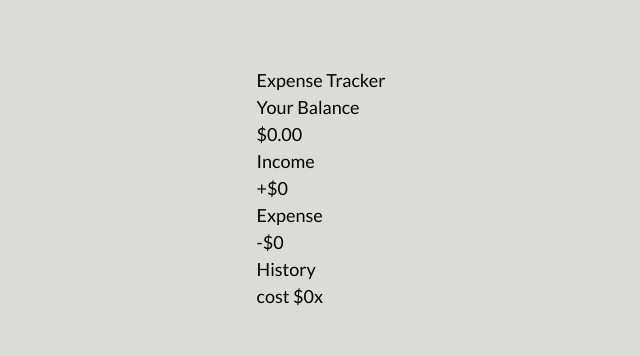
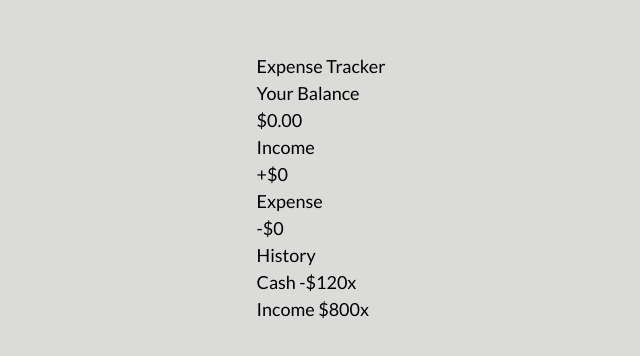
Before and after one commit to Lu-Smith/vue_expense_tracker, a Vue app: page / in a window 1280 px wide. Shown: the part 212-568 px from the top of the page, without its empty margins (319-959 px from the left). Built offline with nearby package versions, Linux system fonts and the light colour scheme.

Commit message:
Updated TransactionList.vue

```diff
--- a/src/components/TransactionList.vue
+++ b/src/components/TransactionList.vue
@@ -1,11 +1,13 @@
 <template>
     <h3>History</h3>
     <ul id="list" class="list">
-        <li>
-        cost <span>$0</span
-        ><button class="delete-btn">
-            x
-        </button>
+        <li class="minus">
+        Cash <span>-$120</span>
+        <button class="delete-btn">x</button>
+        </li>
+        <li class="plus">
+        Income <span>$800</span>
+        <button class="delete-btn">x</button>
         </li>
     </ul>
 </template>
```
